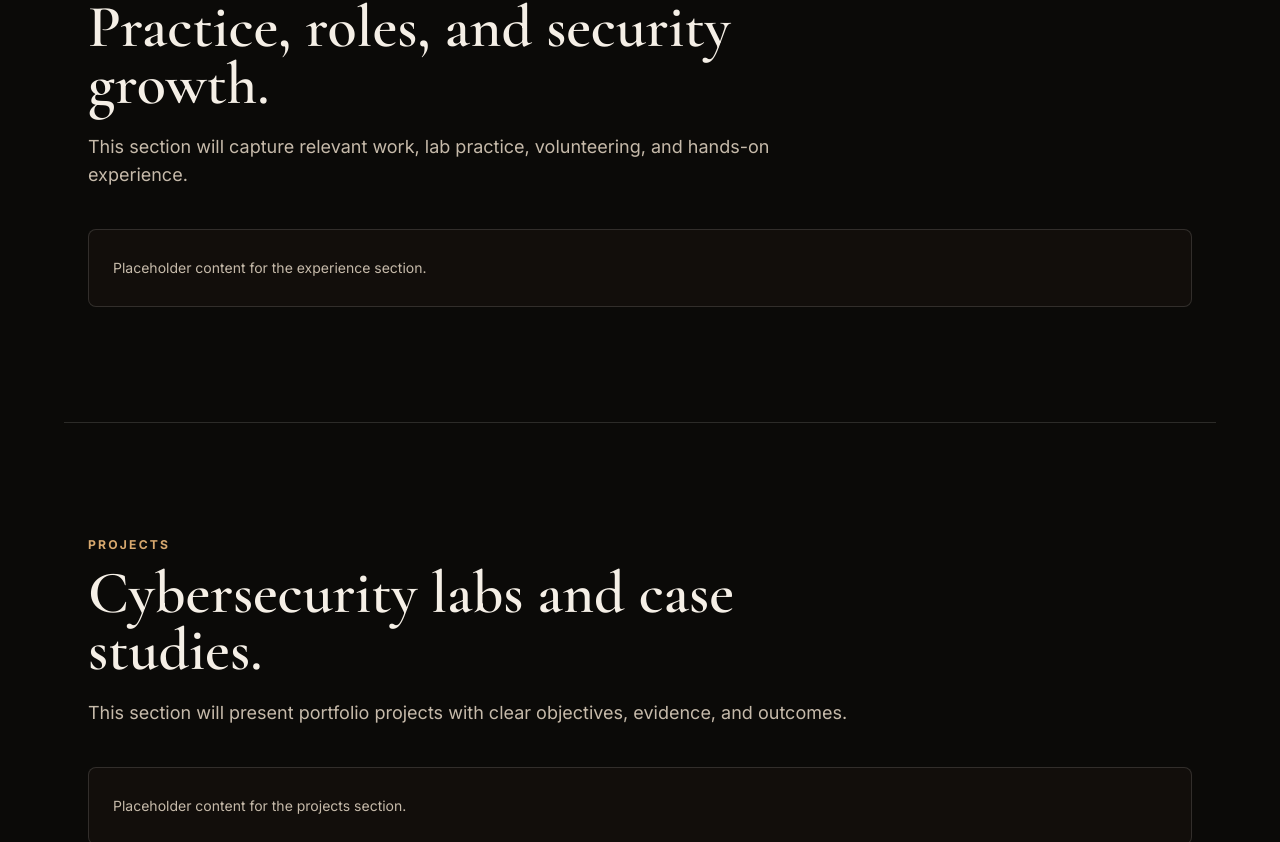
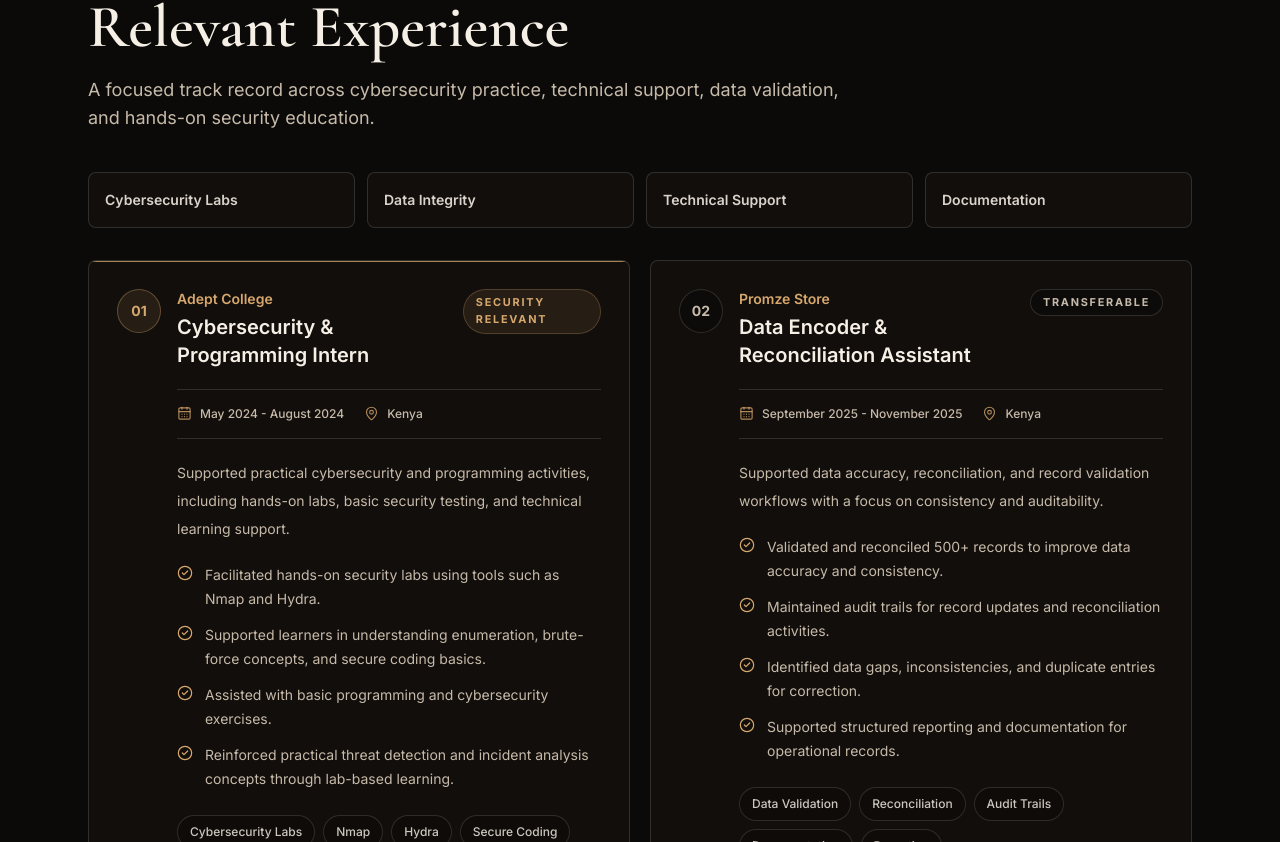
Before and after one commit to Iano0795/violets_portfolio, a Next.js app: page / in a window 1280 px wide. Shown: the part 2978-3820 px from the top of the page. Built offline with nearby package versions, Linux system fonts and the light colour scheme.

Commit message:
feat: add ExperienceSection component and update portfolio data structure

```diff
--- a/src/app/page.tsx
+++ b/src/app/page.tsx
@@ -1,5 +1,6 @@
 import { Footer } from "@/components/layout/Footer";
 import { Header } from "@/components/layout/Header";
+import { ExperienceSection } from "@/components/sections/ExperienceSection";
 import { HeroSection } from "@/components/sections/HeroSection";
 import { SkillsSection } from "@/components/sections/SkillsSection";
 import { SectionHeader } from "@/components/ui/SectionHeader";
@@ -13,13 +14,6 @@
 };
 
 const remainingPlaceholderSections = [
-  {
-    id: "experience",
-    eyebrow: "Experience",
-    title: "Practice, roles, and security growth.",
-    description:
-      "This section will capture relevant work, lab practice, volunteering, and hands-on experience.",
-  },
   {
     id: "projects",
     eyebrow: "Projects",
@@ -66,6 +60,8 @@
 
         <SkillsSection />
 
+        <ExperienceSection />
+
         {remainingPlaceholderSections.map((section) => (
           <section
             className="section-divider section-shell"
--- a/src/components/sections/ExperienceSection.tsx
+++ b/src/components/sections/ExperienceSection.tsx
@@ -1,35 +1,136 @@
+import { CalendarDays, CheckCircle2, MapPin } from "lucide-react";
 import { portfolio } from "@/data/portfolio";
 import { SectionHeader } from "@/components/ui/SectionHeader";
+import { cn } from "@/lib/utils";
 
 export function ExperienceSection() {
   return (
-    <section className="border-t border-white/10 px-6 py-20" id="experience">
-      <div className="mx-auto max-w-6xl">
+    <section className="section-divider section-shell relative" id="experience">
+      <div
+        aria-hidden="true"
+        className="pointer-events-none absolute inset-x-0 top-24 -z-10 h-64 bg-[radial-gradient(circle_at_18%_0%,rgba(215,168,110,0.1),transparent_58%)]"
+      />
+      <div className="relative">
         <SectionHeader
-          description="A foundation for adding roles, internships, labs, volunteer work, and security practice."
           eyebrow="Experience"
-          title="Experience built around defensive outcomes."
+          title="Relevant Experience"
+          description="A focused track record across cybersecurity practice, technical support, data validation, and hands-on security education."
         />
-        <div className="mt-12 space-y-6">
-          {portfolio.experience.map((item) => (
-            <article className="rounded-lg border border-white/10 bg-white/[0.03] p-6" key={`${item.role}-${item.organization}`}>
-              <div className="flex flex-col gap-2 md:flex-row md:items-start md:justify-between">
-                <div>
-                  <h3 className="text-xl font-semibold text-foreground">{item.role}</h3>
-                  <p className="mt-1 text-sm text-[var(--muted-foreground)]">
-                    {item.organization}
+
+        <ul className="mt-10 grid gap-3 text-sm text-muted-foreground sm:grid-cols-2 lg:grid-cols-4">
+          {portfolio.experienceFocus.map((focus) => (
+            <li
+              className="surface-panel flex min-h-14 items-center border-accent/20 bg-accent/[0.045] px-4 py-3 font-semibold text-foreground/88"
+              key={focus}
+            >
+              {focus}
+            </li>
+          ))}
+        </ul>
+
+        <div className="mt-8 grid gap-5 lg:grid-cols-2">
+          {portfolio.experience.map((item, index) => (
+            <article
+              className={cn(
+                "surface-panel relative flex min-h-full flex-col overflow-hidden p-6 md:p-7",
+                item.featured &&
+                  "border-accent/35 bg-[linear-gradient(180deg,rgba(215,168,110,0.09),rgba(20,17,13,0.78))]",
+              )}
+              key={`${item.company}-${item.role}`}
+            >
+              {item.featured ? (
+                <span
+                  aria-hidden="true"
+                  className="absolute inset-x-0 top-0 h-px bg-accent/75"
+                />
+              ) : null}
+
+              <div className="flex items-start gap-4">
+                <span
+                  className={cn(
+                    "flex h-11 w-11 shrink-0 items-center justify-center rounded-full border border-border bg-background/45 text-sm font-bold text-muted-foreground",
+                    item.featured && "border-accent/35 bg-accent/10 text-accent",
+                  )}
+                >
+                  {String(index + 1).padStart(2, "0")}
+                </span>
+
+                <div className="min-w-0 flex-1">
+                  <div className="flex flex-col gap-3 md:flex-row md:items-start md:justify-between">
+                    <div>
+                      <p className="text-sm font-semibold text-accent">
+                        {item.company}
+                      </p>
+                      <h3 className="mt-1 text-xl font-semibold leading-7 text-foreground">
+                        {item.role}
+                      </h3>
+                    </div>
+
+                    {item.featured ? (
+                      <p className="w-fit rounded-full border border-accent/25 bg-accent/10 px-3 py-1 text-[0.68rem] font-bold uppercase tracking-[0.16em] text-accent">
+                        Security relevant
+                      </p>
+                    ) : (
+                      <p className="w-fit rounded-full border border-border bg-background/45 px-3 py-1 text-[0.68rem] font-bold uppercase tracking-[0.16em] text-muted-foreground">
+                        Transferable
+                      </p>
+                    )}
+                  </div>
+
+                  <div className="mt-5 flex flex-col gap-2 border-y border-border py-4 text-xs font-medium text-muted-foreground sm:flex-row sm:flex-wrap sm:gap-x-5">
+                    <span className="inline-flex items-center gap-2">
+                      <CalendarDays
+                        aria-hidden="true"
+                        className="text-accent/80"
+                        size={15}
+                        strokeWidth={1.8}
+                      />
+                      {item.period}
+                    </span>
+                    <span className="inline-flex items-center gap-2">
+                      <MapPin
+                        aria-hidden="true"
+                        className="text-accent/80"
+                        size={15}
+                        strokeWidth={1.8}
+                      />
+                      {item.location}
+                    </span>
+                  </div>
+
+                  <p className="mt-5 text-sm leading-7 text-muted-foreground">
+                    {item.summary}
                   </p>
+
+                  <ul className="mt-5 space-y-3 text-sm leading-6 text-muted-foreground">
+                    {item.bullets.map((bullet) => (
+                      <li className="flex gap-3" key={bullet}>
+                        <CheckCircle2
+                          aria-hidden="true"
+                          className="mt-0.5 shrink-0 text-accent"
+                          size={16}
+                          strokeWidth={1.8}
+                        />
+                        <span>{bullet}</span>
+                      </li>
+                    ))}
+                  </ul>
+
+                  <ul
+                    aria-label={`${item.company} experience tags`}
+                    className="mt-6 flex flex-wrap gap-2"
+                  >
+                    {item.tags.map((tag) => (
+                      <li
+                        className="rounded-full border border-border bg-background/55 px-3 py-1.5 text-xs font-medium leading-5 text-foreground/82"
+                        key={tag}
+                      >
+                        {tag}
+                      </li>
+                    ))}
+                  </ul>
                 </div>
-                <p className="text-sm text-[var(--accent)]">{item.period}</p>
               </div>
-              <p className="mt-5 text-sm leading-6 text-[var(--muted-foreground)]">
-                {item.summary}
-              </p>
-              <ul className="mt-5 list-disc space-y-2 pl-5 text-sm leading-6 text-[var(--muted-foreground)]">
-                {item.highlights.map((highlight) => (
-                  <li key={highlight}>{highlight}</li>
-                ))}
-              </ul>
             </article>
           ))}
         </div>
--- a/src/data/portfolio.ts
+++ b/src/data/portfolio.ts
@@ -17,11 +17,14 @@
 };
 
 export type ExperienceItem = {
+  company: string;
   role: string;
-  organization: string;
   period: string;
+  location: string;
   summary: string;
-  highlights: string[];
+  bullets: string[];
+  tags: string[];
+  featured?: boolean;
 };
 
 export type Project = {
@@ -42,6 +45,52 @@
   label: string;
   href: string;
 };
+
+export const experience = [
+  {
+    company: "Adept College",
+    role: "Cybersecurity & Programming Intern",
+    period: "May 2024 - August 2024",
+    location: "Kenya",
+    summary:
+      "Supported practical cybersecurity and programming activities, including hands-on labs, basic security testing, and technical learning support.",
+    bullets: [
+      "Facilitated hands-on security labs using tools such as Nmap and Hydra.",
+      "Supported learners in understanding enumeration, brute-force concepts, and secure coding basics.",
+      "Assisted with basic programming and cybersecurity exercises.",
+      "Reinforced practical threat detection and incident analysis concepts through lab-based learning.",
+    ],
+    tags: [
+      "Cybersecurity Labs",
+      "Nmap",
+      "Hydra",
+      "Secure Coding",
+      "Technical Support",
+    ],
+    featured: true,
+  },
+  {
+    company: "Promze Store",
+    role: "Data Encoder & Reconciliation Assistant",
+    period: "September 2025 - November 2025",
+    location: "Kenya",
+    summary:
+      "Supported data accuracy, reconciliation, and record validation workflows with a focus on consistency and auditability.",
+    bullets: [
+      "Validated and reconciled 500+ records to improve data accuracy and consistency.",
+      "Maintained audit trails for record updates and reconciliation activities.",
+      "Identified data gaps, inconsistencies, and duplicate entries for correction.",
+      "Supported structured reporting and documentation for operational records.",
+    ],
+    tags: [
+      "Data Validation",
+      "Reconciliation",
+      "Audit Trails",
+      "Documentation",
+      "Reporting",
+    ],
+  },
+] satisfies ExperienceItem[];
 
 export const portfolio = {
   personal: {
@@ -161,20 +210,13 @@
       description: "Findings written clearly for analysts, teams, and recruiters.",
     },
   ] satisfies SkillHighlight[],
-  experience: [
-    {
-      role: "Cybersecurity Portfolio Builder",
-      organization: "Independent Labs",
-      period: "Current",
-      summary:
-        "Developing hands-on defensive security projects that demonstrate monitoring, investigation, and reporting ability.",
-      highlights: [
-        "Documents lab findings in clear, recruiter-friendly case studies.",
-        "Practices alert triage, log review, and incident response workflows.",
-        "Maps project work to SOC analyst responsibilities and security frameworks.",
-      ],
-    },
-  ] satisfies ExperienceItem[],
+  experienceFocus: [
+    "Cybersecurity Labs",
+    "Data Integrity",
+    "Technical Support",
+    "Documentation",
+  ],
+  experience,
   projects: [
     {
       title: "SOC Alert Triage Lab",
```
